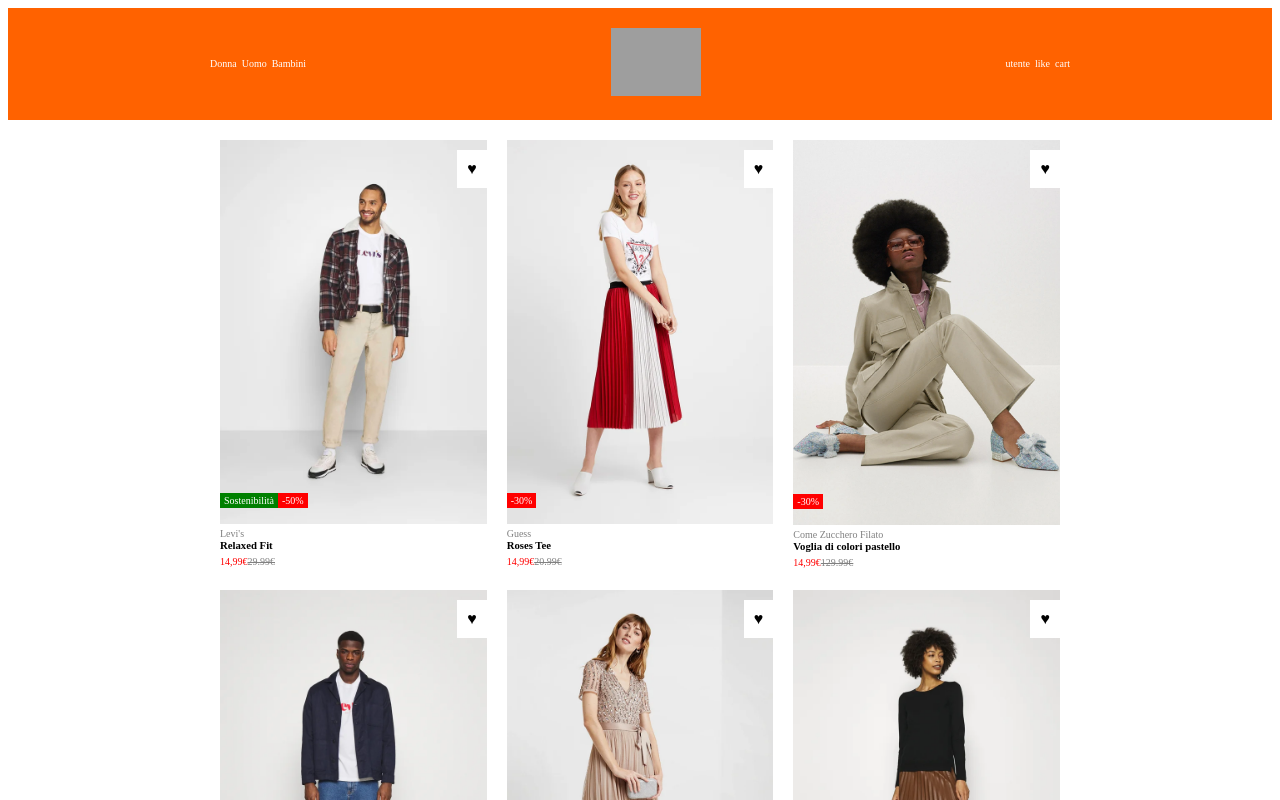
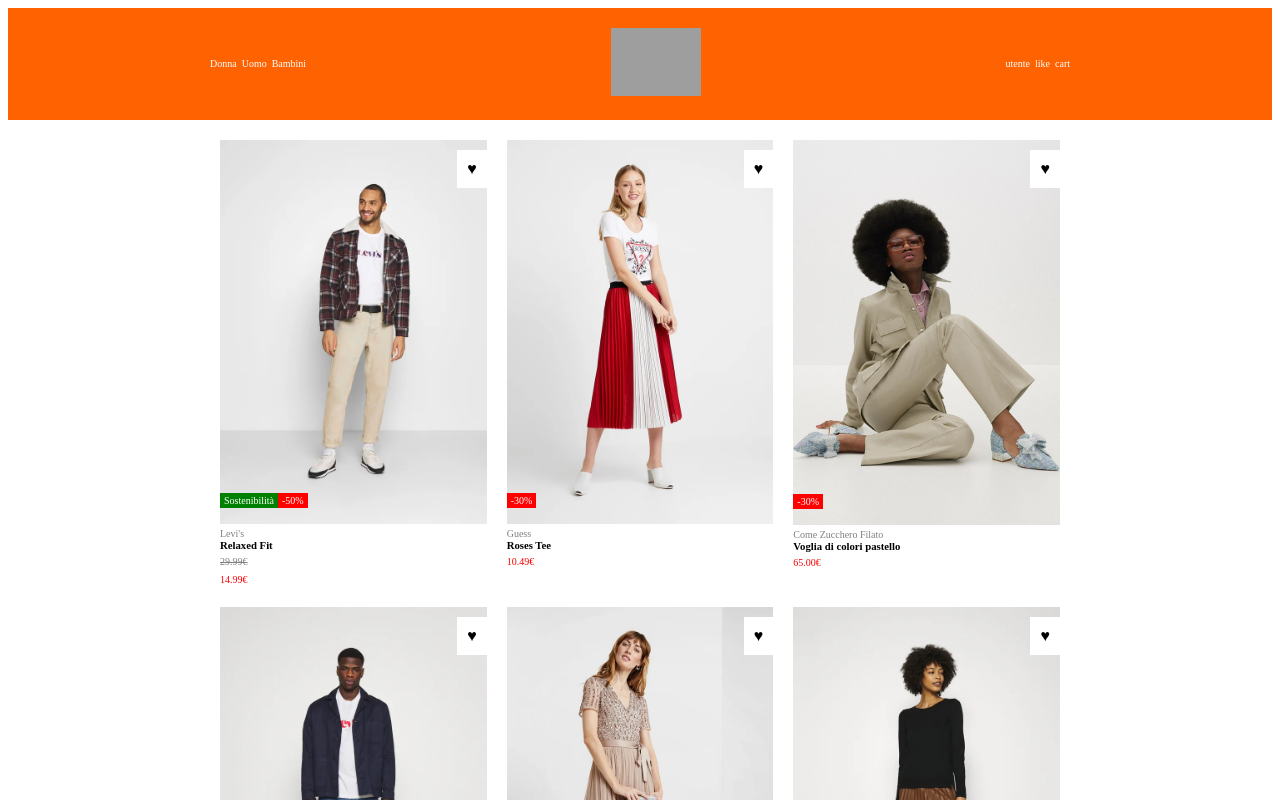
Before and after one commit to giovanni2299/vite-boolando, a Vue app: page / in a window 1280 px wide. Shown: the top 800 px of the page. Built offline with nearby package versions, Linux system fonts and the light colour scheme; grey boxes are pictures that could not be loaded.

Commit message:
ADD: discount part

```diff
--- a/src/components/CardComponed.vue
+++ b/src/components/CardComponed.vue
@@ -30,9 +30,10 @@ export default{
                             <div class="description">
                                 <p class="brand">{{item.brand}}</p>
                                 <h6>{{item.name}}</h6>
-                                <p>
-                                    <span class="new-price">14,99&euro;</span>
-                                    <span class="old-price">{{item.price}}&euro;</span>
+                                <p v-for="(discount, i) in item.badges" :key="i">
+                                    <span v-if="discount.value === '-50%'" class="new-price">{{ (item.price * 0.50).toFixed(2)  }}&euro;</span>
+                                    <span v-else-if="discount.value === '-30%'" class="new-price">{{ (item.price * 0.50).toFixed(2)  }}&euro;</span>
+                                    <span v-else class="old-price">{{item.price.toFixed(2) }}&euro;</span>
                                 </p>
                             </div>
                         </div>
--- a/src/components/MainVite.vue
+++ b/src/components/MainVite.vue
@@ -112,11 +112,7 @@ export default {
             ]
         }
     },
-    methods:{
-        getDiscount(){
 
-        }
-    }
 };
 </script>
 
--- a/style/partial/_main.scss
+++ b/style/partial/_main.scss
@@ -25,6 +25,10 @@
     position: absolute;
     right: 10px;
     top: 10px;
+}
+
+.interest:hover{
+    background-color: red;
 }
 
 .photo-header{
```
